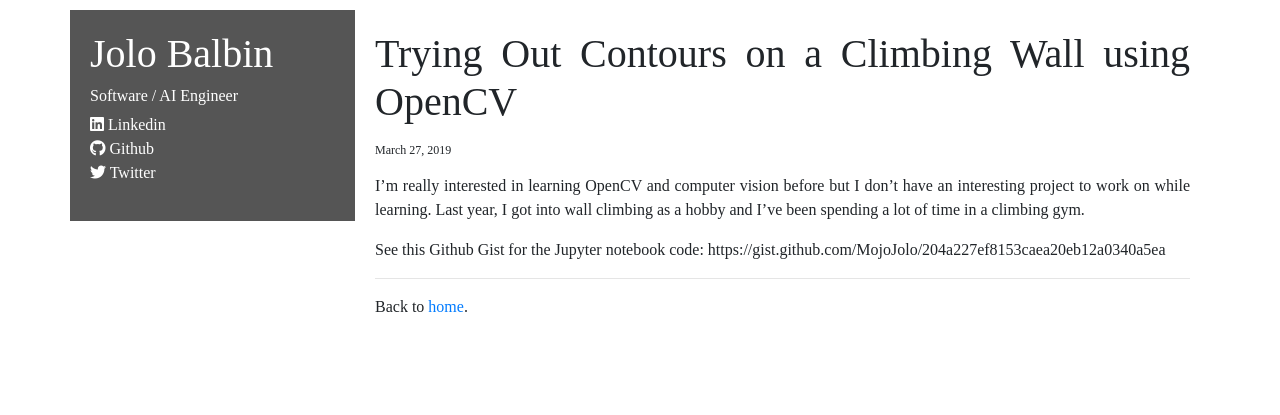
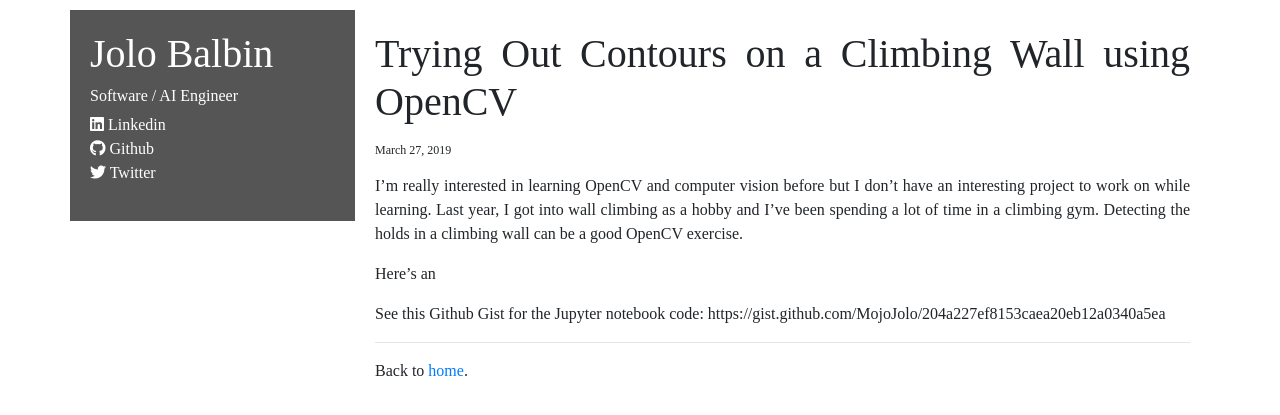
Before and after one commit to MojoJolo/MojoJolo.github.io, a Jekyll site: the page built from _posts/2019-03-27-trying-out-contours-opencv.md, in a window 1280 px wide. Shown: the top 415 px of the page. Built offline with Jekyll 4.4.1, drawn with Linux system fonts in a browser that asks for light colours; nearby versions of some CDN libraries.

Commit message:
Update 2019-03-27-trying-out-contours-opencv.md

```diff
--- a/_posts/2019-03-27-trying-out-contours-opencv.md
+++ b/_posts/2019-03-27-trying-out-contours-opencv.md
@@ -4,6 +4,8 @@ title: "Trying Out Contours on a Climbing Wall using OpenCV"
 date: 2019-03-27
 ---
 
-I'm really interested in learning OpenCV and computer vision before but I don't have an interesting project to work on while learning. Last year, I got into wall climbing as a hobby and I've been spending a lot of time in a climbing gym.
+I'm really interested in learning OpenCV and computer vision before but I don't have an interesting project to work on while learning. Last year, I got into wall climbing as a hobby and I've been spending a lot of time in a climbing gym. Detecting the holds in a climbing wall can be a good OpenCV exercise.
+
+Here's an
 
 See this Github Gist for the Jupyter notebook code: https://gist.github.com/MojoJolo/204a227ef8153caea20eb12a0340a5ea
```
